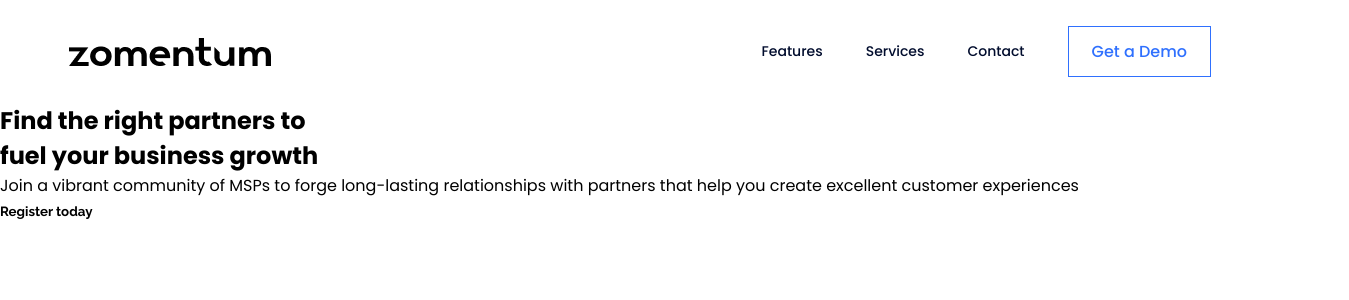
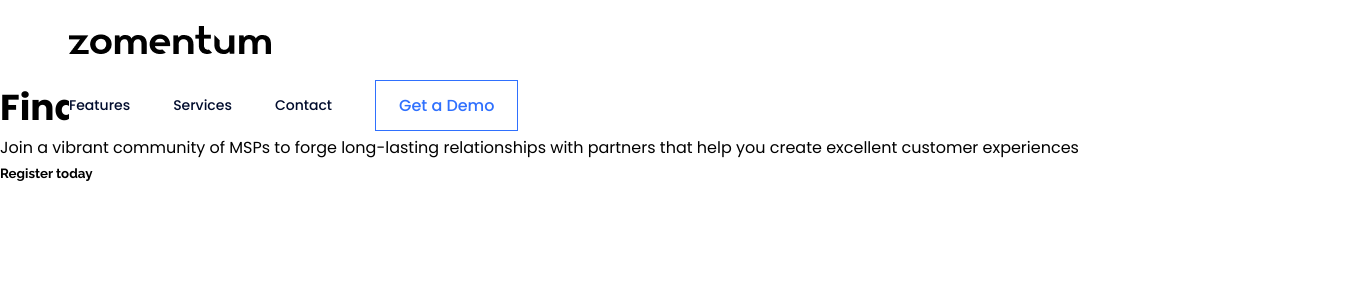
Before and after one commit to leonardocgs/Zomentum, a React (Vite) app: page / in a window 1280 px wide. Shown: the top 300 px of the page, 1349 px wide, since content can reach past the window. Built offline with nearby package versions, Linux system fonts and the light colour scheme.

Commit message:
fix: nav hamburguer menu

```diff
--- a/src/App.css
+++ b/src/App.css
@@ -82,11 +82,17 @@ body {
 
 .header nav {
   height: 0;
-  transition: height 1s ease-in-out, padding-top 1s ease-in-out;
+  transition: height 1s ease-in-out, padding-top 1s ease-in-out,
+    top 1s ease-in-out;
   overflow: hidden;
+  position: absolute;
+  background-color: white;
+  width: 100vw;
+  top: 80px;
 }
 .header nav.clicked {
-  transition: height 1s ease-in-out, padding-top 1s ease-in-out;
+  transition: height 1s ease-in-out, padding-top 1s ease-in-out,
+    top 1s ease-in-out;
   height: 100vh;
   padding-top: 19.3rem;
 }
@@ -95,6 +101,12 @@ body {
   gap: 43px;
   flex-direction: column;
   font-size: 3.6rem;
+}
+/* hero-section */
+
+.hero-section h1 {
+  font-size: 3.6rem;
+  font-weight: 700;
 }
 .header nav a {
   color: #000c2d;
--- a/src/Hero.jsx
+++ b/src/Hero.jsx
@@ -2,10 +2,7 @@ const Hero = () => {
   return (
     <section className="hero-section">
       <div className="container">
-        <h1>
-          Find the right partners to <hr />
-          fuel your business growth
-        </h1>
+        <h1>Find the right partners to fuel your business growth</h1>
         <p>
           Join a vibrant community of MSPs to forge long-lasting relationships
           with partners that help you create excellent customer experiences
```
